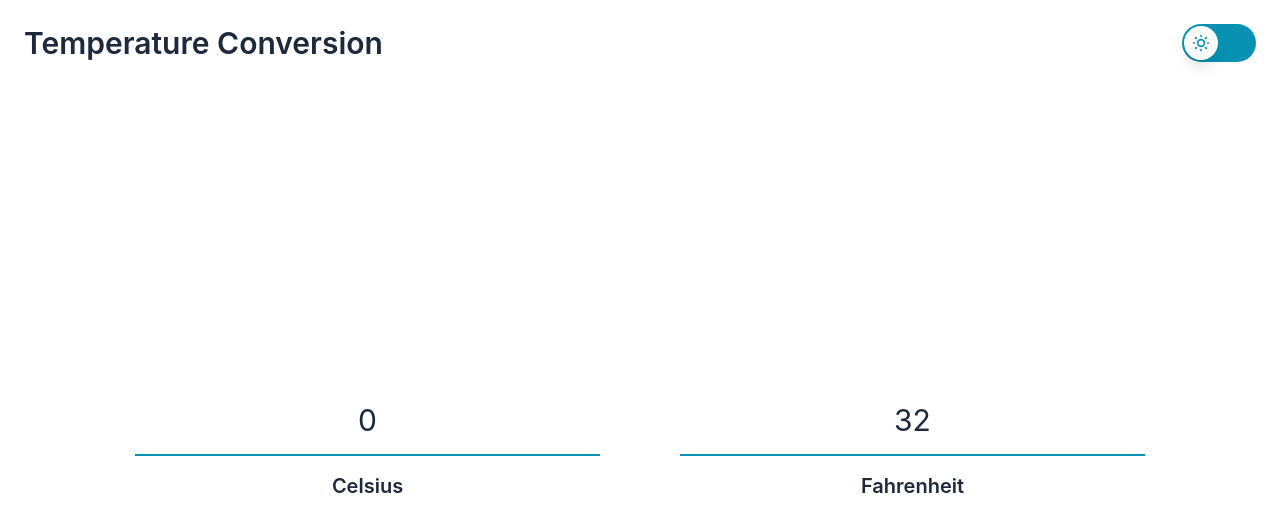
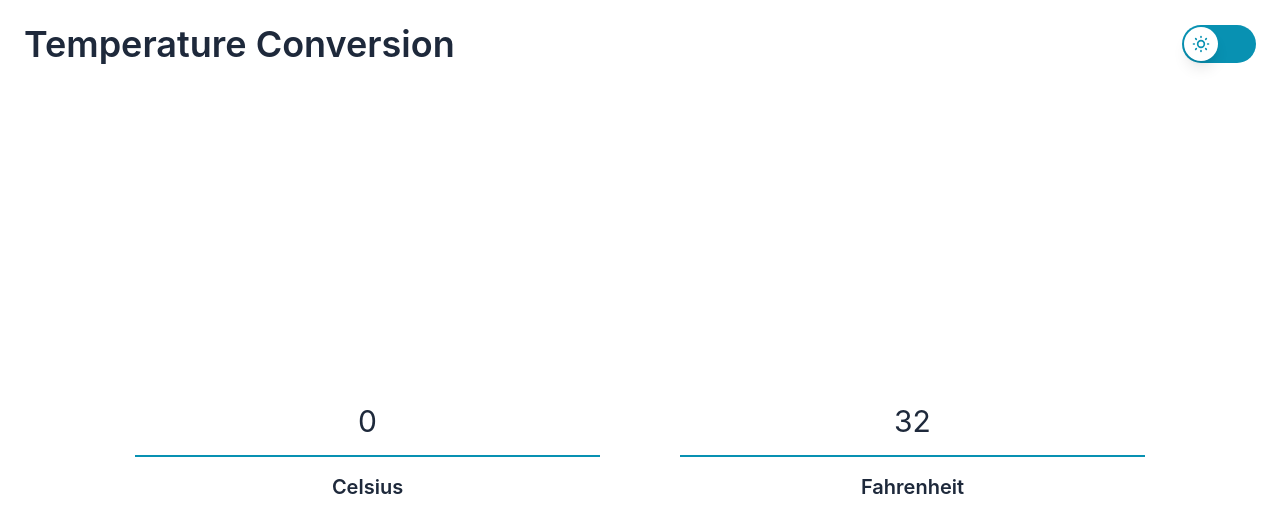
Before and after one commit to sachieterada/temperature-conversion, a React (Create React App) app: page / in a window 1280 px wide. Shown: the top 532 px of the page. Built offline with nearby package versions, Linux system fonts and the light colour scheme.

Commit message:
changed text size  for SP

```diff
--- a/src/component/Header.tsx
+++ b/src/component/Header.tsx
@@ -4,7 +4,7 @@ export default function Header() {
   return (
     <>
       <div className="w-full max-w-7xl mx-auto top-0 py-6 px-6 flex flex-row justify-between items-center">
-        <h1 className="text-slate-800 dark:text-slate-400 text-3xl font-semibold">
+        <h1 className="text-slate-800 dark:text-white text-3xl md:text-4xl font-semibold">
           Temperature Conversion
         </h1>
         <ModeSwitch />
```
